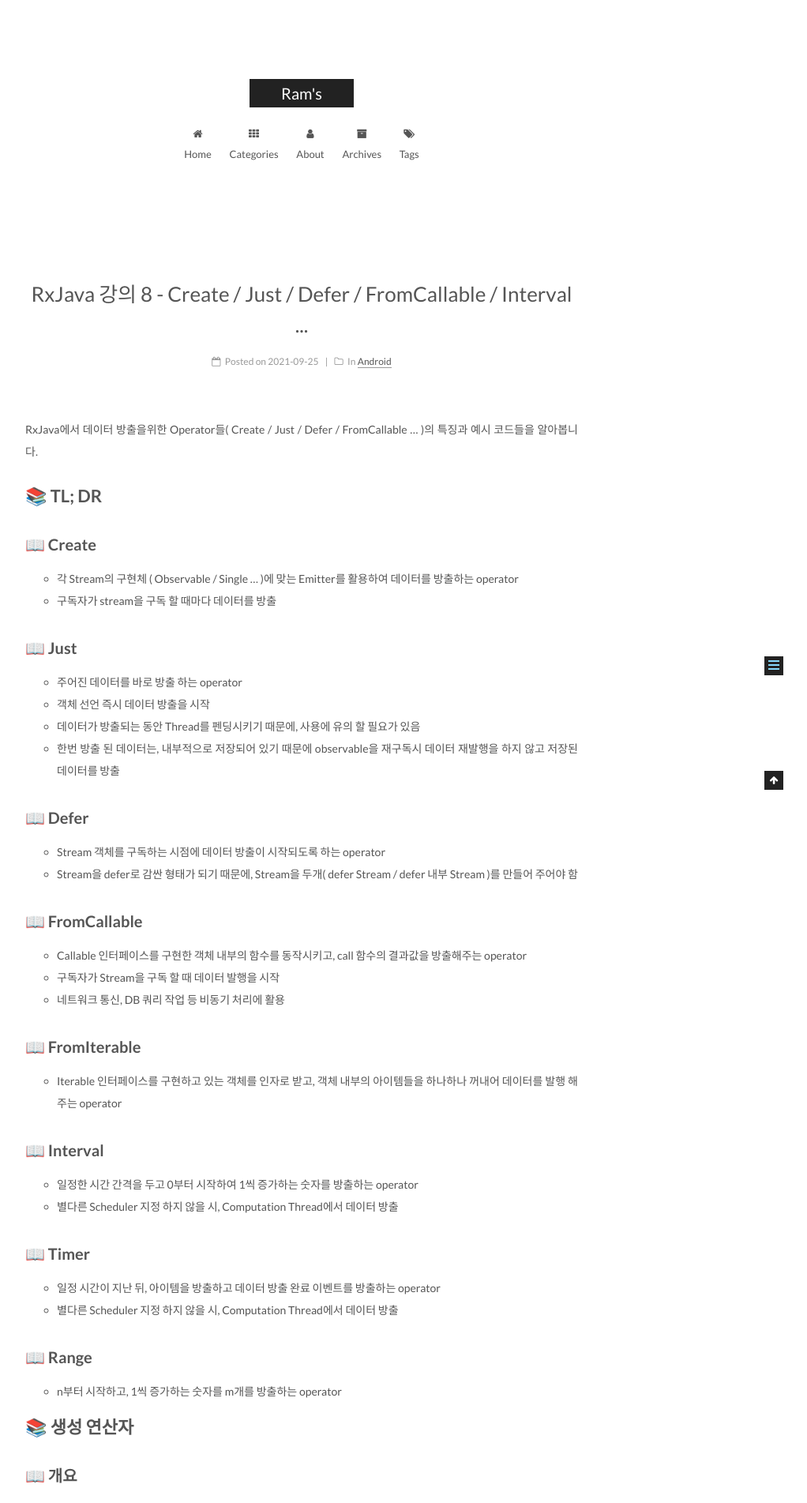
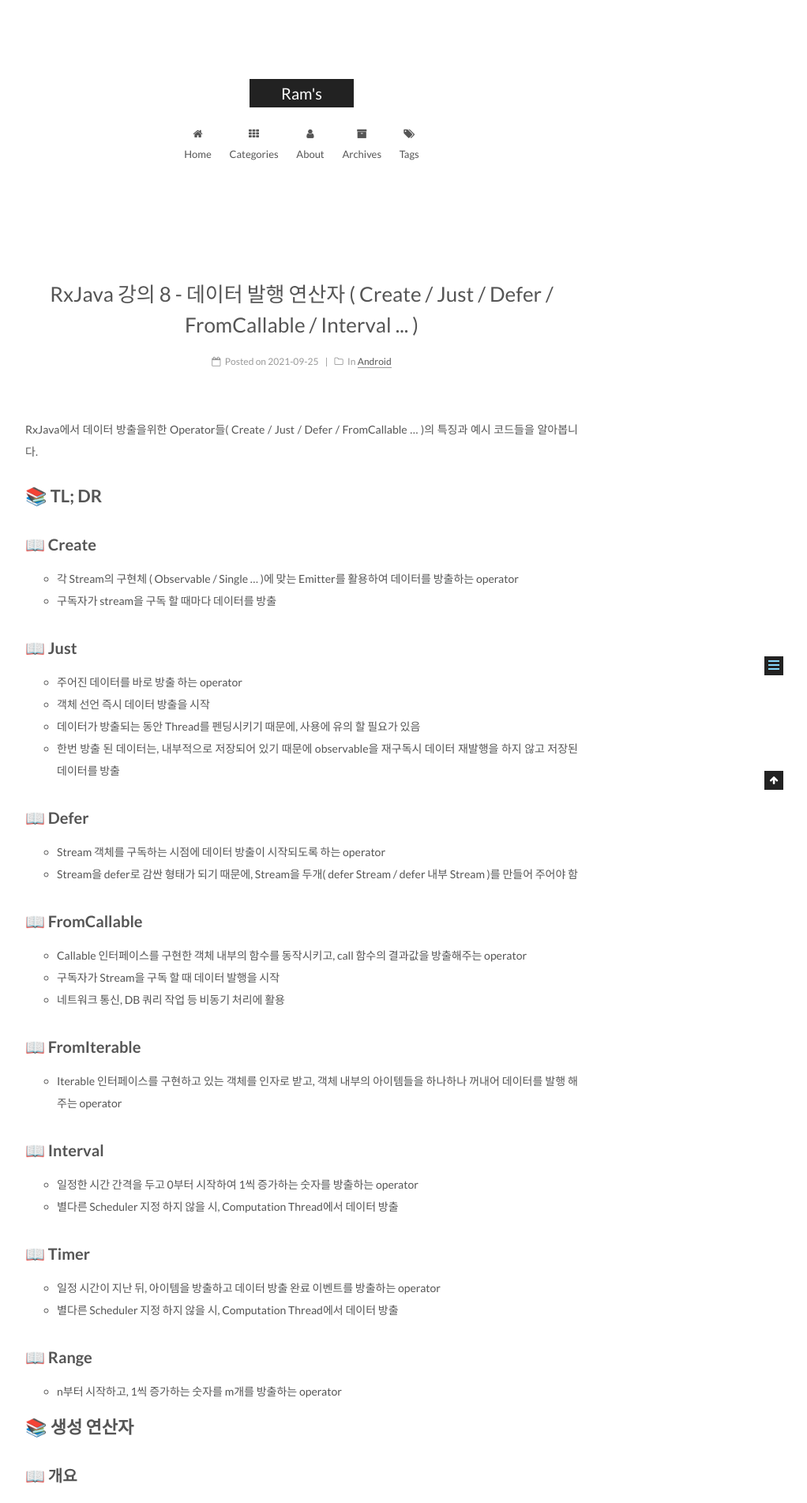
Before and after one commit to kangraemin/kangraemin.github.io, a Jekyll site: the page built from _posts/2021-09-25-create-operator.md, in a window 1280 px wide. Shown: the top 1903 px of the page at 79% size, without its empty margins (258-1280 px from the left). Built offline with Jekyll 4.4.1, drawn with Linux system fonts in a browser that asks for light colours; comment, search, counter and statistics services are not loaded; some of the changed text lies outside the part shown.

Commit message:
[Fix] Title for create operator

```diff
--- a/_posts/2021-09-25-create-operator.md
+++ b/_posts/2021-09-25-create-operator.md
@@ -1,5 +1,5 @@
 ---
-title: RxJava 강의 8 - Create / Just / Defer / FromCallable / Interval ...
+title: RxJava 강의 8 - 데이터 발행 연산자 ( Create / Just / Defer / FromCallable / Interval ... )
 date: 2021-09-25
 categories:
  - Android
```
